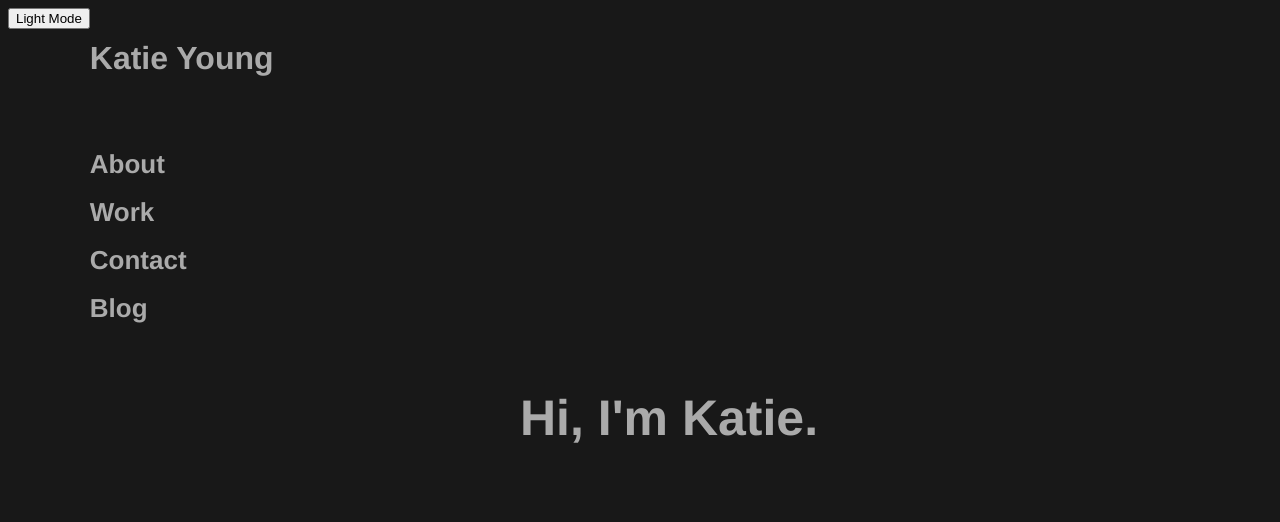
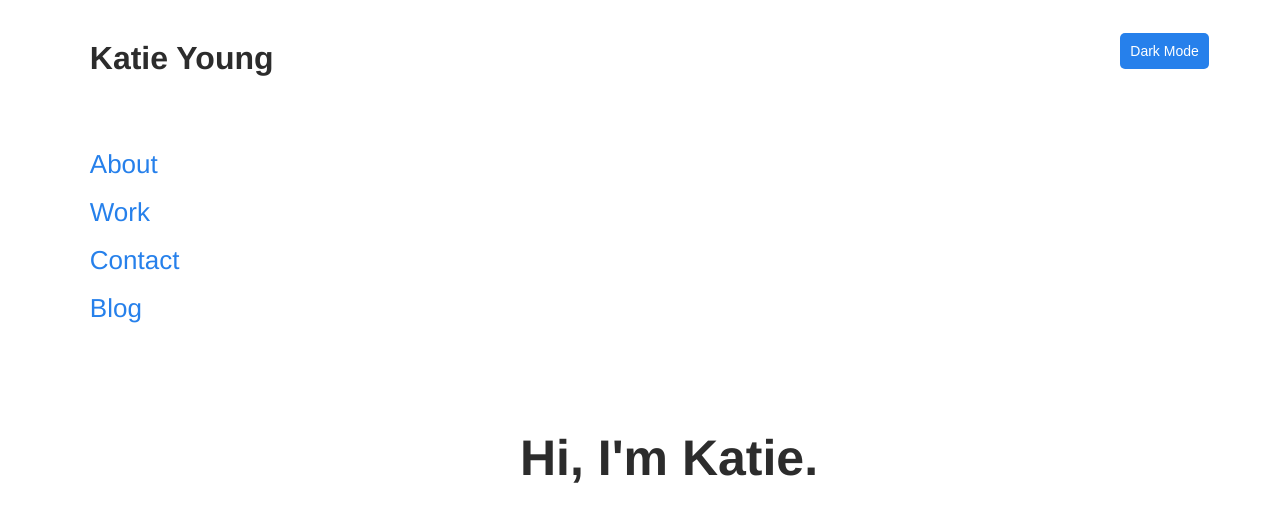
Before and after one commit to kaydyoung/kaydyoung.github.io, a Jekyll site: the page built from index.html, in a window 1280 px wide and 900 px high. Shown: the top 522 px of the window. Built offline with Jekyll 4.4.1, drawn with Linux system fonts in a browser that asks for light colours.

Commit message:
darkmodeupdates
its beautiful and will become mroe beautiful

```diff
--- a/_layouts/default.html
+++ b/_layouts/default.html
@@ -8,8 +8,8 @@
     {% feed_meta %}
     {% seo %}
   </head>
-  <body class="dark">
-    <button id="btn-toggle" onClick="toggleDark()">Light Mode</button>
+  <body class="light">
+    <button id="btn-toggle" onClick="toggleDark()">Dark Mode</button>
     {% include header.html %}
      {% include navigation.html %}
     {{ content }}
--- a/_sass/main.scss
+++ b/_sass/main.scss
@@ -1,10 +1,10 @@
 /* LIGHT MODE */
 .light {
-  --background: #f5f5f5;
+  --background: White;
   --nav: #2680eb;
   --titles: #2c2c2c;
-  --mainText: #2c2c2c;
-  --subText: #2c2c2c;
+  --mainText: #454545;
+  --subText: #454545;
   //--primary:
   --secondary: #2680eb;          //use for buttons
   //--secondary-darker:          //on hover
@@ -13,11 +13,11 @@
 
 /* DARK MODE */
 .dark {
-  --background: #181818;
-  --nav: #AAAAAA;
-  --titles: #AAAAAA;
-  --mainText: #AAAAAA;
-  --subText: #AAAAAA;
+  --background: #354349;
+  --nav: #DBE9D5;
+  --titles: #DBE9D5;
+  --mainText: #E8EBCF;
+  --subText: #E8EBCF;
   //--primary:
   //--secondary:
   //--secondary-darker:
@@ -25,7 +25,19 @@
 }
 
 #btn-toggle {
-
+  outline: none;
+  background-color: var(--secondary);
+  color: white;
+  border: none;
+  border-radius: 5px;
+  padding: 10px;
+  align-items: center;
+  font-size: 14px;
+  font-weight: 500;
+  margin-left: 88%;
+  margin-top: 25px;
+  z-index: 100;
+  position: relative;
 }
 
 body {
@@ -41,7 +53,7 @@ a {
 }
 
 .header a {
-  color: var(--nav);
+  color: var(--titles);
 }
 
 
@@ -100,6 +112,7 @@ color: var(--mainText);
 }
 
 .side-nav a {
+  font-weight: lighter;
   margin-bottom: 7px;
   color: var(--nav);
 }
@@ -136,7 +149,7 @@ color: var(--mainText);
 
 .katie-page-wrapper h1 {
   font-size: 50px;
-  font-weight: bold;
+  font-weight: 600;
   margin-top: 0;
   margin-bottom: 15px;
   max-width: 525px;
```
Also changed, not shown: 6 other files.
